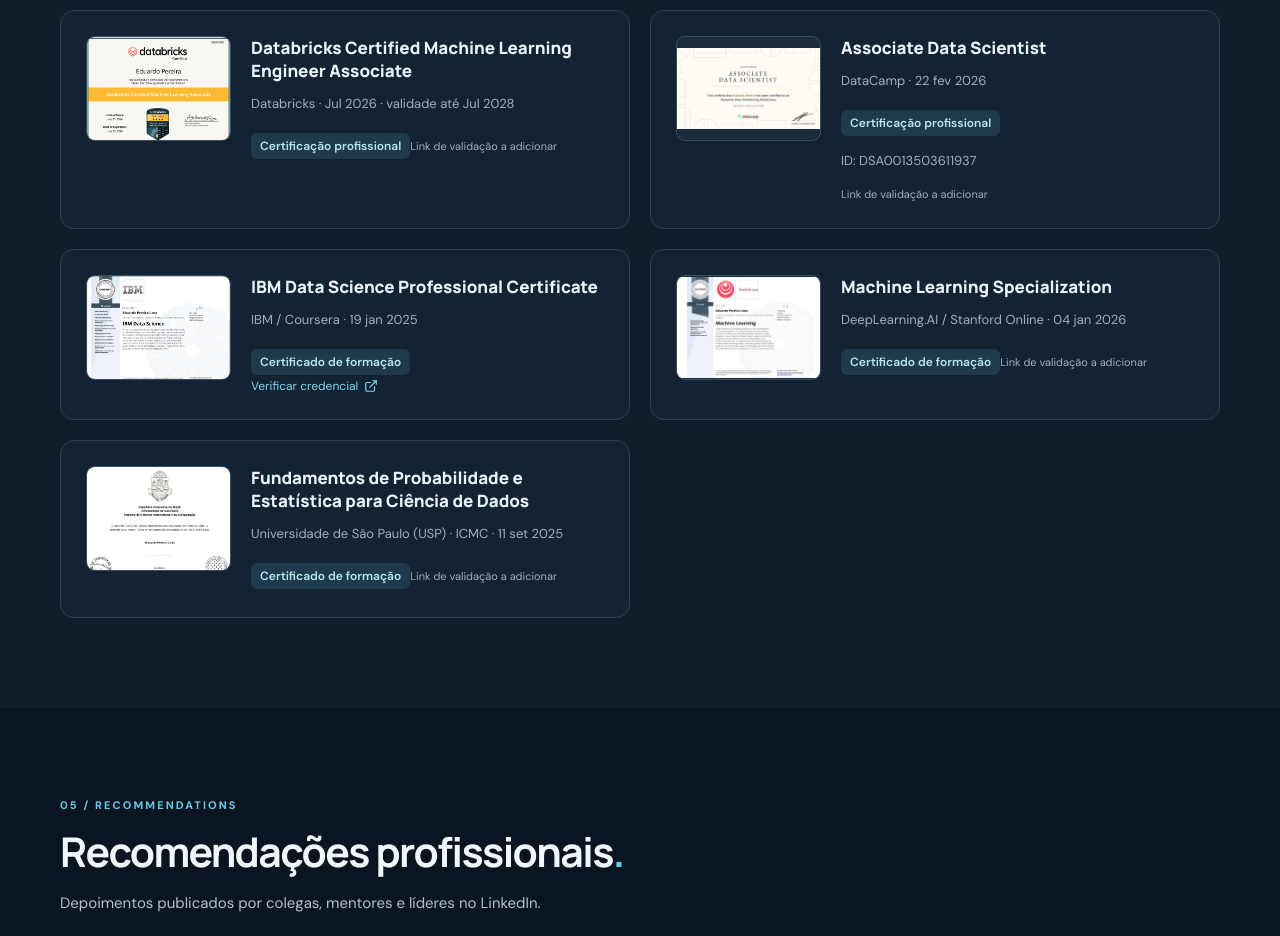
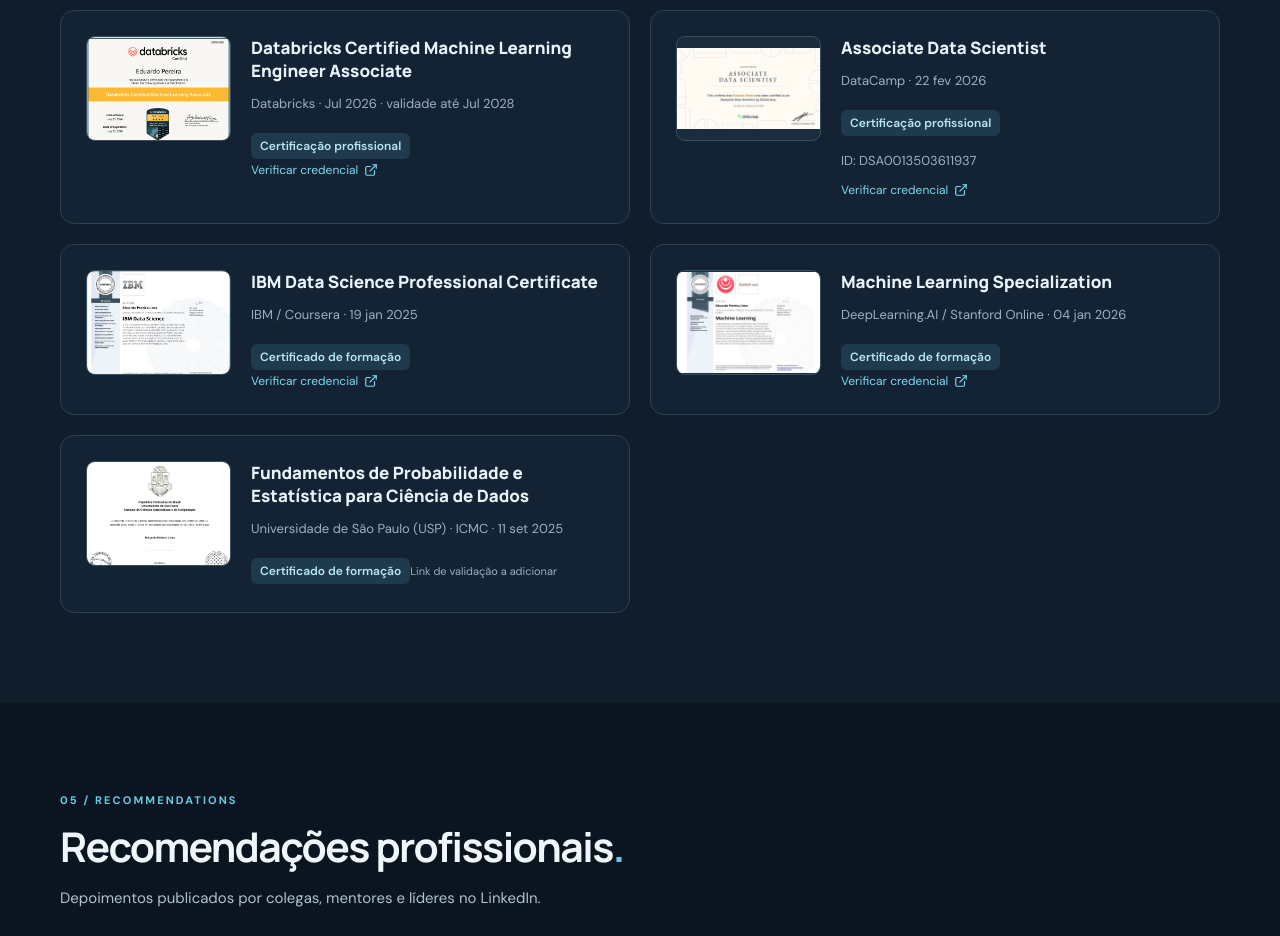
Before and after one commit to EdPLima/repositorio, a React (Vite) app: page / in a window 1280 px wide. Shown: the part 4500-5436 px from the top of the page. Built offline with nearby package versions, Linux system fonts and the light colour scheme.

Commit message:
Add official verification links to certifications

```diff
--- a/src/data.ts
+++ b/src/data.ts
@@ -24,10 +24,10 @@
 ];
 export type Credential = {name:string;issuer:string;date:Localized;kind:'certification'|'course';credentialUrl?:string;id?:string;image?:string};
 export const certifications: Credential[] = [
- {name:'Databricks Certified Machine Learning Engineer Associate',issuer:'Databricks',date:{pt:'Jul 2026 · validade até Jul 2028',en:'Jul 2026 · valid until Jul 2028'},kind:'certification',image:'/certificates/databricks.png'},
- {name:'Associate Data Scientist',issuer:'DataCamp',date:{pt:'22 fev 2026',en:'Feb 22, 2026'},kind:'certification',id:'DSA0013503611937',image:'/certificates/datacamp.png'},
+ {name:'Databricks Certified Machine Learning Engineer Associate',issuer:'Databricks',date:{pt:'Jul 2026 · validade até Jul 2028',en:'Jul 2026 · valid until Jul 2028'},kind:'certification',image:'/certificates/databricks.png',credentialUrl:'https://credentials.databricks.com/4bda9703-86cf-4188-9b15-50bd1f07379d#acc.eFOTL80S'},
+ {name:'Associate Data Scientist',issuer:'DataCamp',date:{pt:'22 fev 2026',en:'Feb 22, 2026'},kind:'certification',id:'DSA0013503611937',image:'/certificates/datacamp.png',credentialUrl:'https://www.datacamp.com/certificate/DSA0013503611937'},
  {name:'IBM Data Science Professional Certificate',issuer:'IBM / Coursera',date:{pt:'19 jan 2025',en:'Jan 19, 2025'},kind:'course',image:'/certificates/ibm.png',credentialUrl:'https://coursera.org/verify/professional-cert/5H16WNAQCIFI'},
- {name:'Machine Learning Specialization',issuer:'DeepLearning.AI / Stanford Online',date:{pt:'04 jan 2026',en:'Jan 4, 2026'},kind:'course',image:'/certificates/machine-learning.png'},
+ {name:'Machine Learning Specialization',issuer:'DeepLearning.AI / Stanford Online',date:{pt:'04 jan 2026',en:'Jan 4, 2026'},kind:'course',image:'/certificates/machine-learning.png',credentialUrl:'https://www.coursera.org/account/accomplishments/specialization/certificate/5FWC9WU2GR97'},
  {name:'Fundamentos de Probabilidade e Estatística para Ciência de Dados',issuer:'Universidade de São Paulo (USP) · ICMC',date:{pt:'11 set 2025',en:'Sep 11, 2025'},kind:'course',image:'/certificates/usp.png'}
 ];
 export const skills = [{name:'Machine Learning',items:['LightGBM','XGBoost','scikit-learn','Optuna','Feature Engineering']},{name:'Data Engineering',items:['Python','SQL','PySpark','Delta Lake','Databricks']},{name:'MLOps & Deployment',items:['MLflow','Docker','Airflow','Model Serving','CI/CD']},{name:'Cloud & Analytics',items:['AWS','PostgreSQL','Power BI','Streamlit']}];
```
